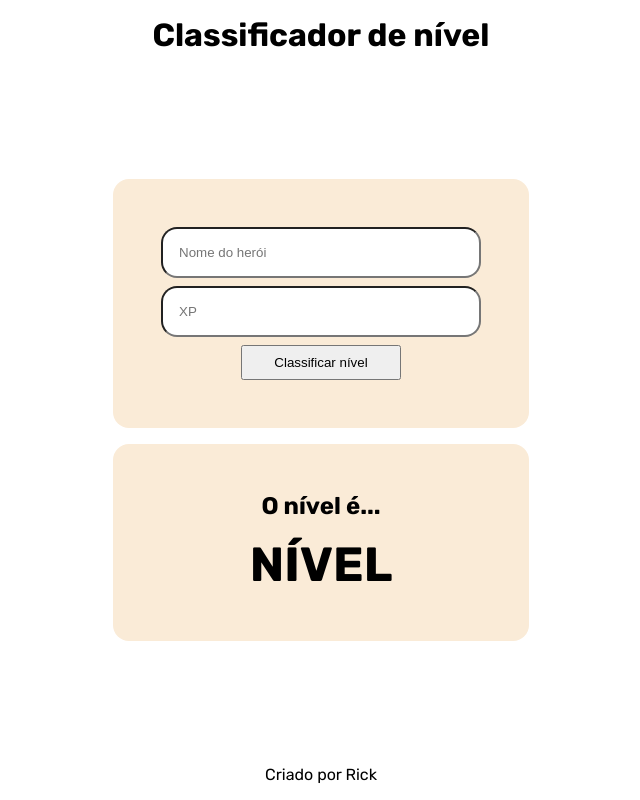
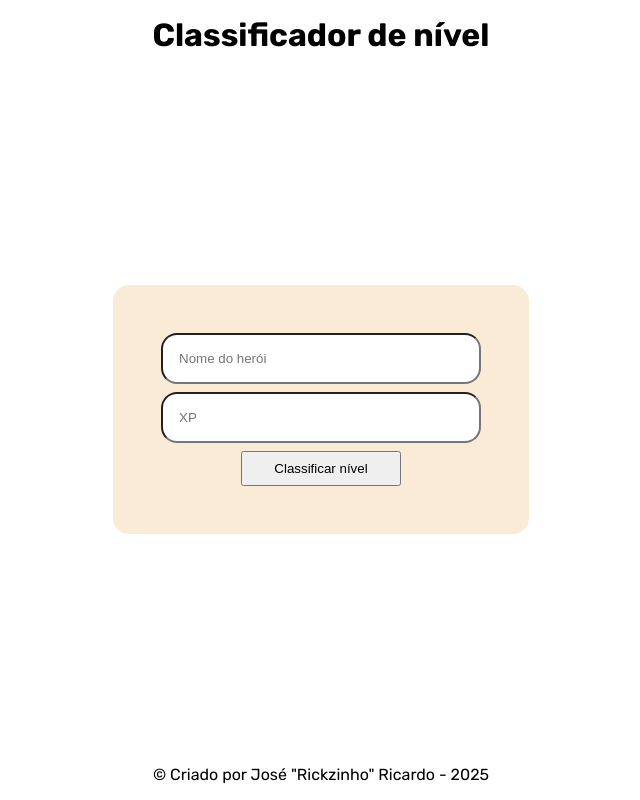
Before and after one commit to Rickzin-o/Savegnago-Dio-Bootcamp, a plain HTML site: page Classificador de Nível de Herói/index.html in a window 1280 px wide. Shown: the whole page, without its empty margins (319-959 px from the left). Drawn offline with Linux system fonts and the light colour scheme.

Commit message:
feat: limpeza do html

```diff
--- a/Classificador de Nível de Herói/index.html
+++ b/Classificador de Nível de Herói/index.html
@@ -17,13 +17,9 @@
                 <input type="number" min="0" placeholder="XP" id="xp-heroi">
                 <button onclick="classificar()">Classificar nível</button>
             </div>
-            <div id="results-container">
-                <h2 id="resultado">O nível é...</h2>
-                <p id="nivel-heroi">NÍVEL</p>
-            </div>
         </section>
         <footer>
-            Criado por Rick
+            &#169; Criado por José "Rickzinho" Ricardo - 2025
         </footer>
     </main>
     <script src="script.js"></script>
```
